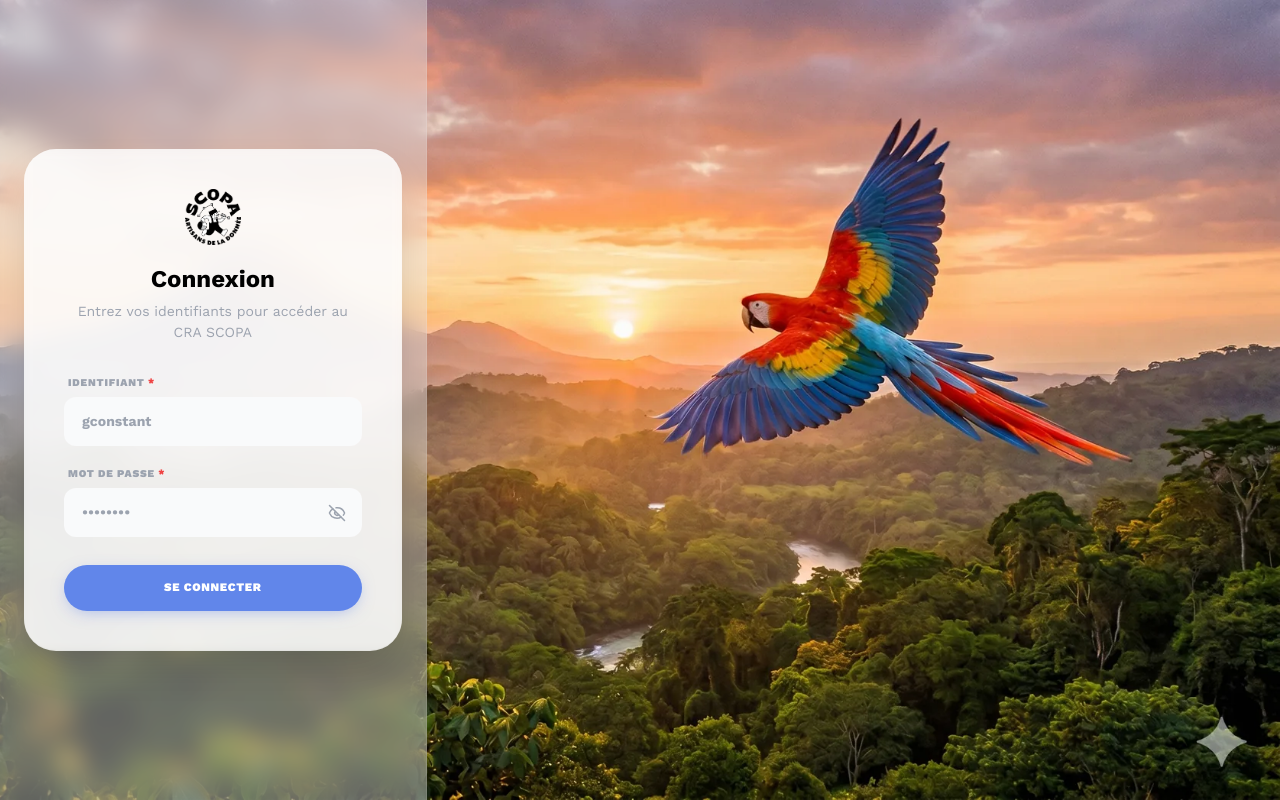
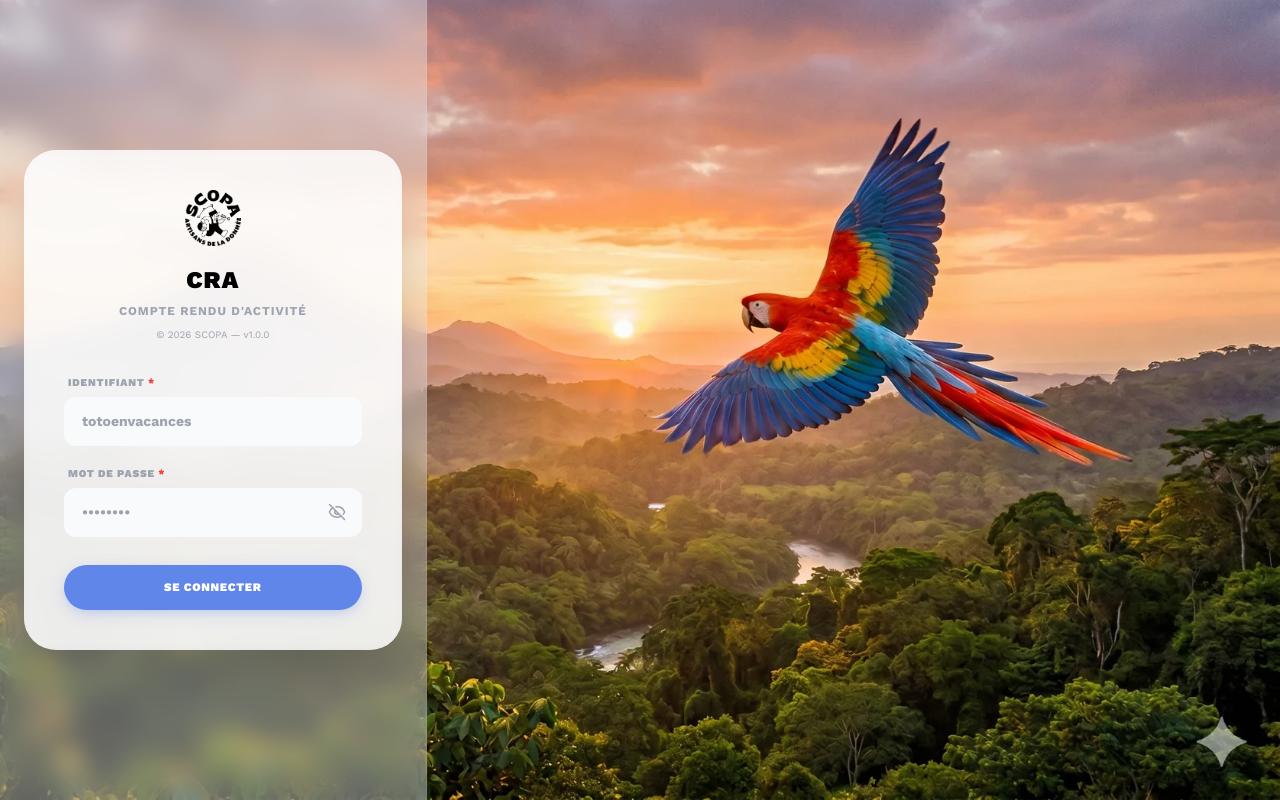
Before and after one commit to GaetanConstant/cra-scopa, a React (Vite) app in the folder client/: page / in a window 1280 px wide. Built offline with nearby package versions, Linux system fonts and the light colour scheme.

Commit message:
style(login): affiche CRA, sa description, l'année et la version sous le logo
Même dégradé de taille que le login Plouf Polaris. La version vient de
package.json et l'année est figée au build, donc à la dernière livraison :
un vite.config.js les injecte, il n'y en avait pas.

```diff
--- a/client/src/App.jsx
+++ b/client/src/App.jsx
@@ -437,11 +437,14 @@ function App() {
               alt="SCOPA"
               style={{ margin: '0 auto 1rem', height: '56px', objectFit: 'contain', display: 'block' }}
             />
-            <h1 style={{ fontSize: '1.5rem', fontWeight: 700, color: 'var(--text-main)', marginBottom: '0.25rem' }}>
-              Connexion
+            <h1 style={{ fontSize: '1.5rem', fontWeight: 900, textTransform: 'uppercase', letterSpacing: '0.05em', color: 'var(--text-main)', marginBottom: '0.25rem' }}>
+              CRA
             </h1>
-            <p style={{ fontSize: '0.875rem', color: 'var(--text-muted)' }}>
-              Entrez vos identifiants pour accéder au CRA SCOPA
+            <p style={{ fontSize: '0.75rem', fontWeight: 700, textTransform: 'uppercase', letterSpacing: '0.08em', color: 'var(--text-muted)', marginBottom: '0.5rem' }}>
+              Compte Rendu d'Activité
+            </p>
+            <p style={{ fontSize: '0.62rem', color: 'var(--text-muted)' }}>
+              © {__APP_YEAR__} SCOPA — v{__APP_VERSION__}
             </p>
           </div>
 
@@ -464,7 +467,7 @@ function App() {
                 onChange={e => setLoginForm({ ...loginForm, username: e.target.value })}
                 required
                 autoComplete="username"
-                placeholder="gconstant"
+                placeholder="totoenvacances"
               />
             </div>
 
--- /dev/null
+++ b/client/vite.config.js
@@ -0,0 +1,15 @@
+import { defineConfig } from 'vite'
+import react from '@vitejs/plugin-react'
+import { readFileSync } from 'node:fs'
+
+// Version lue dans package.json, année figée au build : le build Docker se
+// fait à chaque déploiement, c'est donc l'année de la dernière livraison.
+const { version } = JSON.parse(readFileSync(new URL('./package.json', import.meta.url), 'utf-8'))
+
+export default defineConfig({
+  plugins: [react()],
+  define: {
+    __APP_VERSION__: JSON.stringify(version),
+    __APP_YEAR__: JSON.stringify(String(new Date().getFullYear())),
+  },
+})
```
